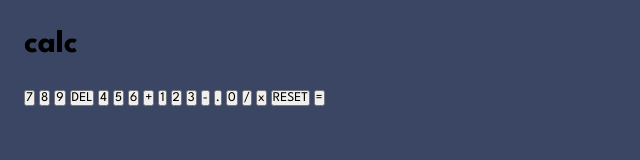
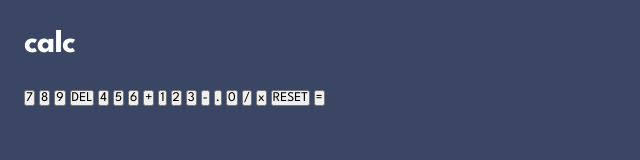
Before and after one commit to mariambuzaladze/Calculator-App, a plain HTML site: page index.html in a window 1280 px wide. Shown: the full height of the page, 0-640 px from the left. Drawn offline with Linux system fonts and the light colour scheme.

Commit message:
style header

```diff
--- a/style.css
+++ b/style.css
@@ -19,3 +19,8 @@ header {
   display: flex;
   justify-content: space-between;
 }
+
+h1 {
+  letter-spacing: -0.53px;
+  color: #fff;
+}
```
